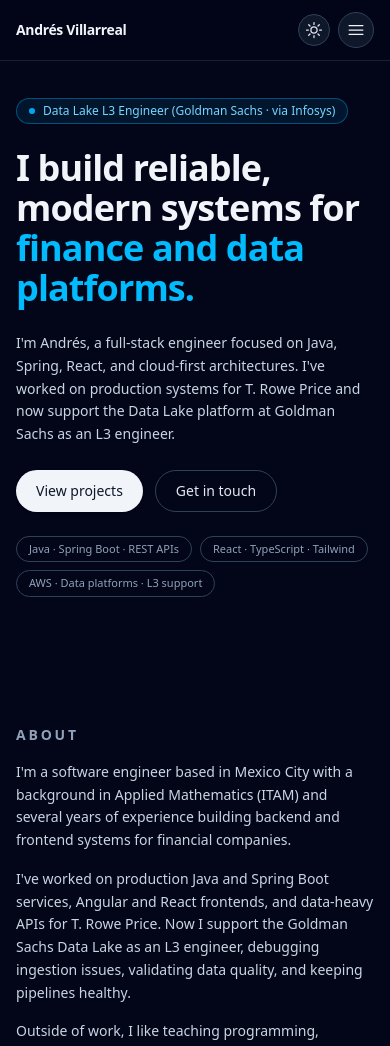
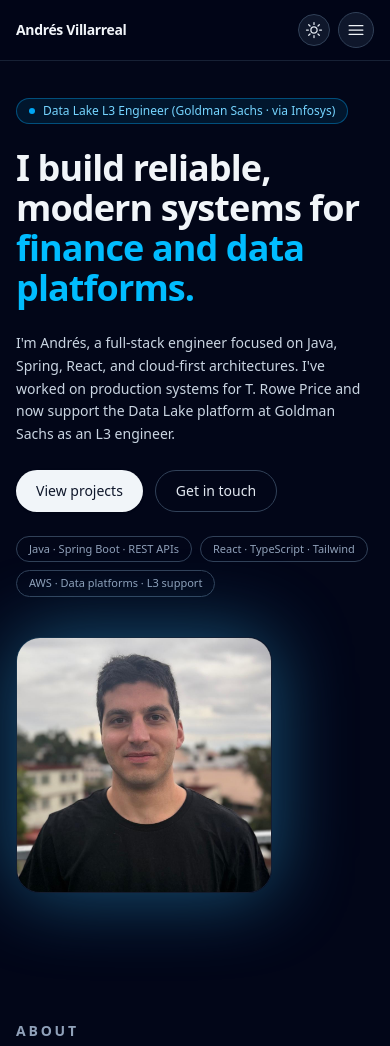
Before and after one commit to andres1998-byte/andres-portfolio, a React (Vite) app: page / in a window 390 px wide. Shown: the top 1046 px of the page. Built offline with nearby package versions, Linux system fonts and the light colour scheme.

Commit message:
Image change for mobile

```diff
--- a/src/components/Hero.jsx
+++ b/src/components/Hero.jsx
@@ -104,7 +104,7 @@ export default function Hero() {
           initial={{ opacity: 0, scale: 0.95, y: 20 }}
           animate={{ opacity: 1, scale: 1, y: 0 }}
           transition={{ delay: 0.2, duration: 0.6 }}
-          className="relative hidden flex-1 items-center justify-center md:flex"
+          className="relative flex-1 items-center justify-center md:flex md:items-center md:justify-center"
         >
           <div
   className="
```
